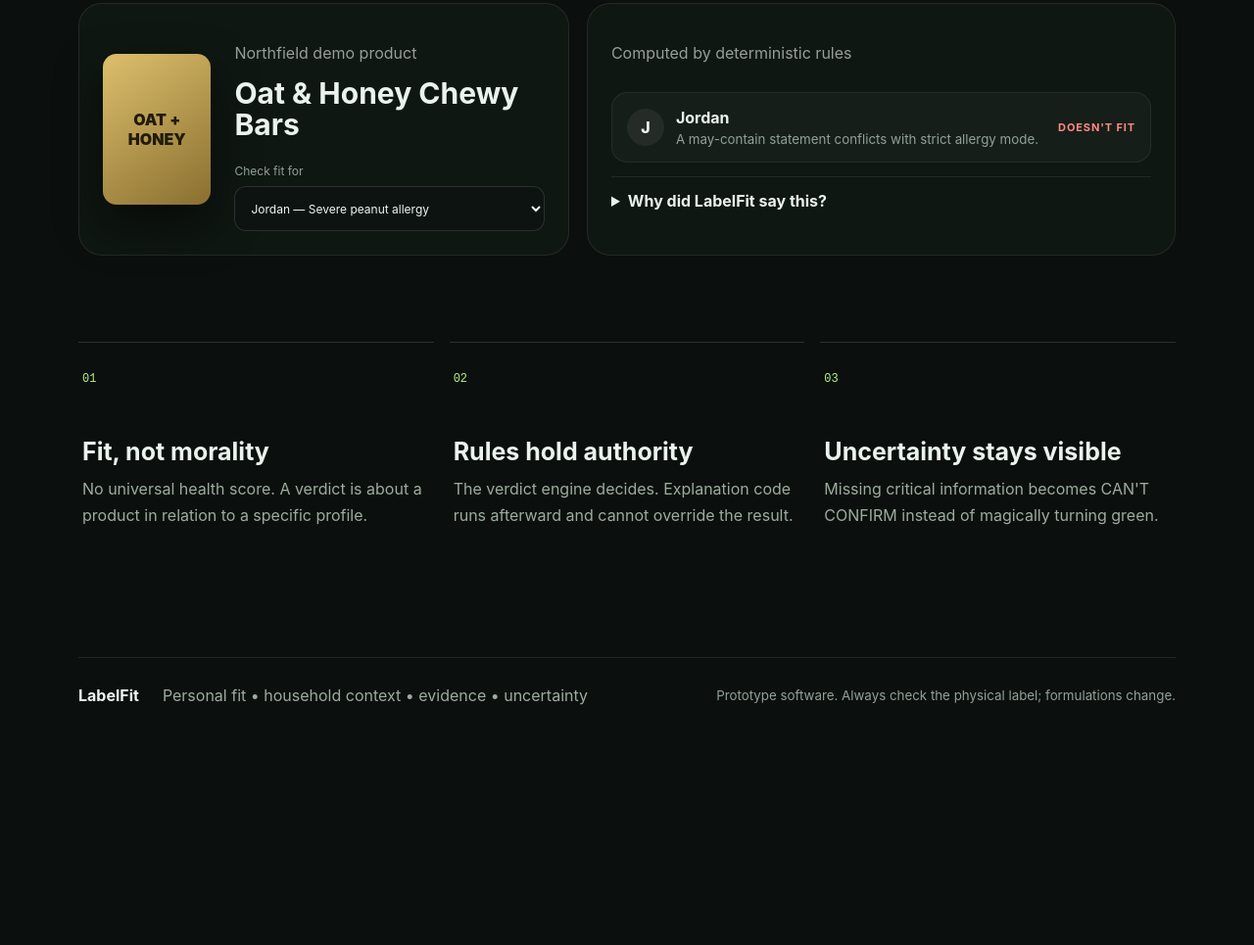
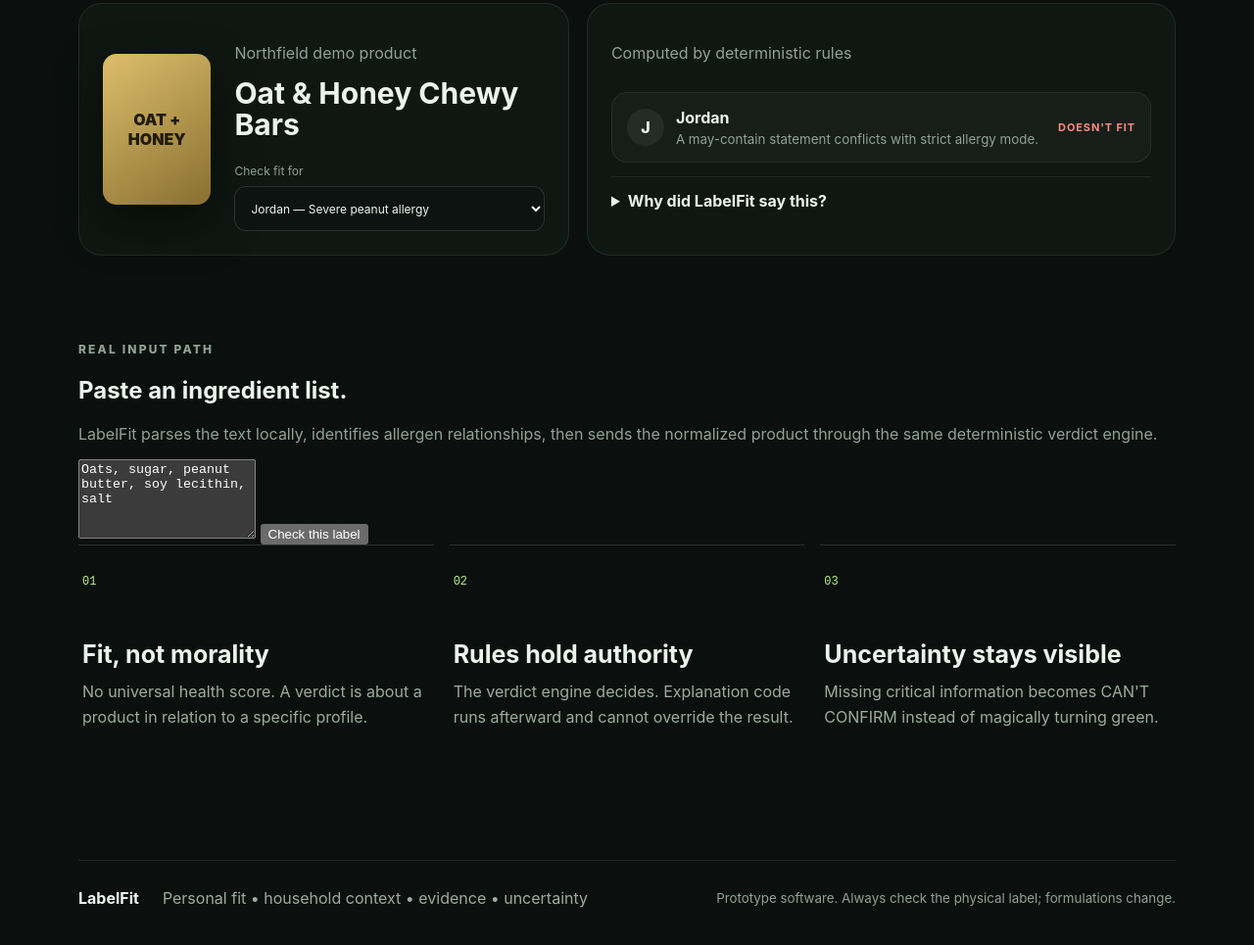
Before and after one commit to MichaelWave369/LabelFit, a website: page index.html in a window 1280 px wide. Shown: the part 578-1543 px from the top of the page at 98% size. Before the commit the page ends 1342 px from the top, so only its background shows below. Drawn offline with Linux system fonts and the light colour scheme.

Commit message:
feat: add pasted ingredient lab

```diff
--- a/index.html
+++ b/index.html
@@ -44,6 +44,20 @@
       </div>
     </section>
 
+    <section class="paste-lab" aria-labelledby="paste-title">
+      <div>
+        <p class="eyebrow">REAL INPUT PATH</p>
+        <h2 id="paste-title">Paste an ingredient list.</h2>
+        <p class="muted">LabelFit parses the text locally, identifies allergen relationships, then sends the normalized product through the same deterministic verdict engine.</p>
+      </div>
+      <div class="paste-card">
+        <textarea id="ingredient-paste" rows="5" spellcheck="false">Oats, sugar, peanut butter, soy lecithin, salt</textarea>
+        <button id="check-paste" type="button">Check this label</button>
+        <div id="paste-result" aria-live="polite"></div>
+        <div id="parsed-ingredients" class="tokens" aria-label="Parsed ingredients"></div>
+      </div>
+    </section>
+
     <section id="principles" class="grid">
       <article><span class="num">01</span><h3>Fit, not morality</h3><p>No universal health score. A verdict is about a product in relation to a specific profile.</p></article>
       <article><span class="num">02</span><h3>Rules hold authority</h3><p>The verdict engine decides. Explanation code runs afterward and cannot override the result.</p></article>
@@ -57,6 +71,8 @@
     </footer>
   </main>
 
+  <script src="js/ingredient-matcher.js"></script>
+  <script src="js/input.js"></script>
   <script src="js/normalize.js"></script>
   <script src="js/profiles.js"></script>
   <script src="js/verdict.js"></script>
```
